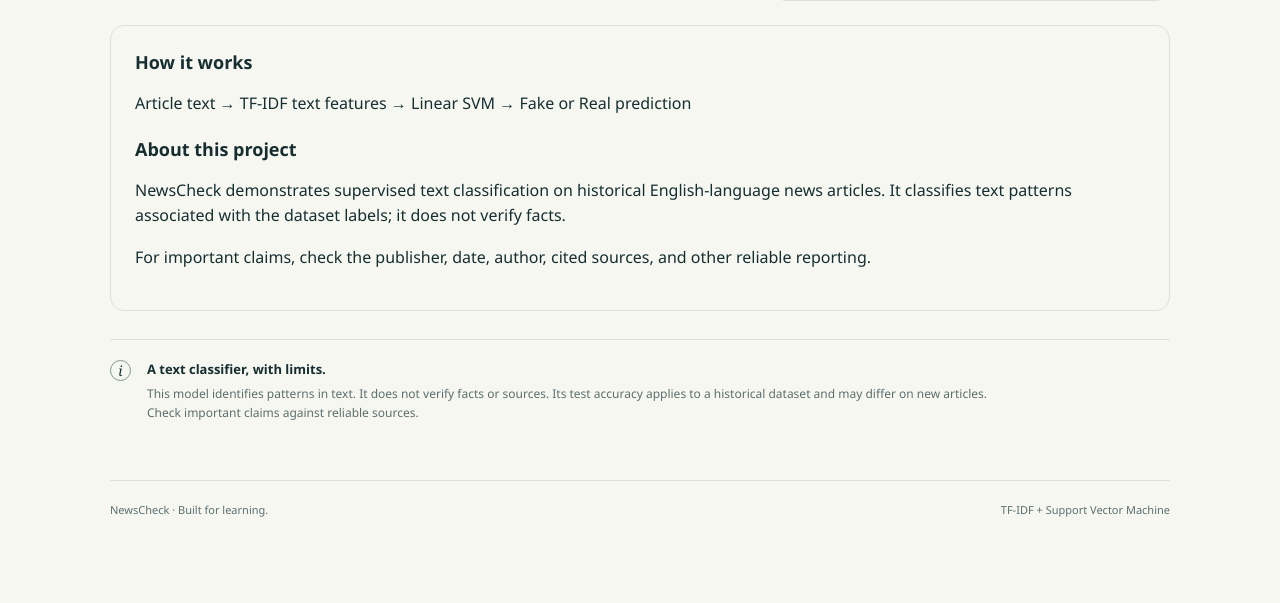
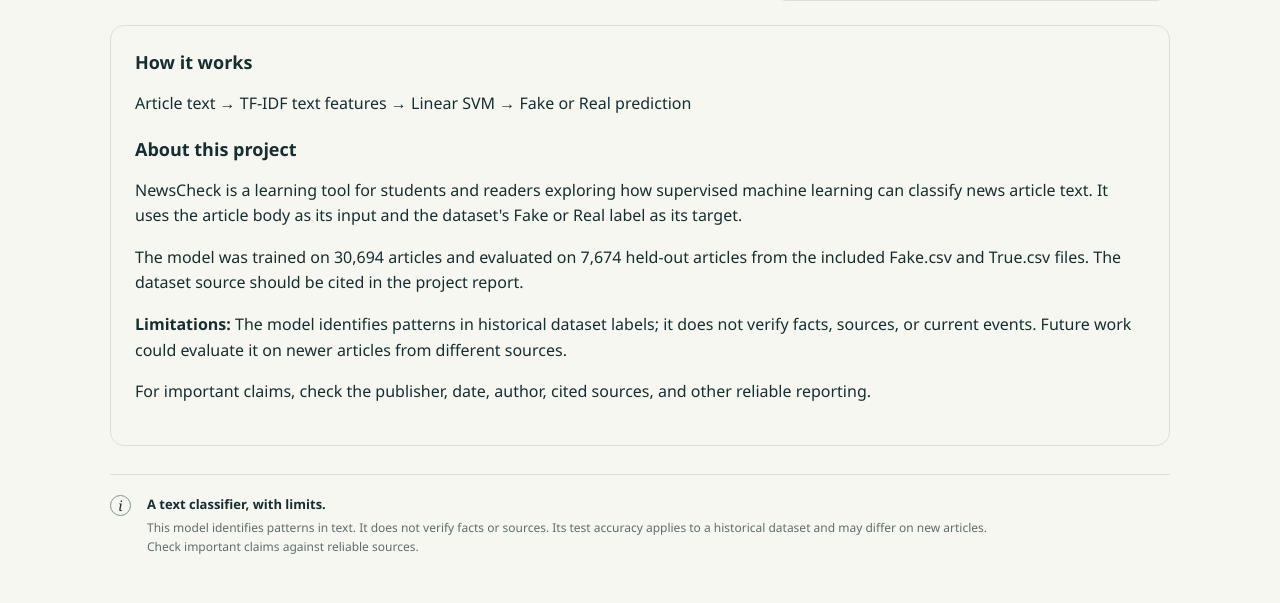
Before and after one commit to DwyaneMalia/Newscheck-SVM, a Flask app: page / in a window 1280 px wide. Shown: the part 1132-1735 px from the top of the page. Before the commit the page ends 1649 px from the top, so only its background shows below. Run offline with Flask 3, Linux system fonts and the light colour scheme; parts of the project's set-up code (start-up, migrations or seed data) failed here and were passed over.

Commit message:
Update project description and limitations in index.html

```diff
--- a/templates/index.html
+++ b/templates/index.html
@@ -103,7 +103,9 @@
         <p>Article text → TF-IDF text features → Linear SVM → Fake or Real prediction</p>
 
         <h2>About this project</h2>
-        <p>NewsCheck demonstrates supervised text classification on historical English-language news articles. It classifies text patterns associated with the dataset labels; it does not verify facts.</p>
+        <p>NewsCheck is a learning tool for students and readers exploring how supervised machine learning can classify news article text. It uses the article body as its input and the dataset's Fake or Real label as its target.</p>
+        <p>The model was trained on 30,694 articles and evaluated on 7,674 held-out articles from the included Fake.csv and True.csv files. The dataset source should be cited in the project report.</p>
+        <p><strong>Limitations:</strong> The model identifies patterns in historical dataset labels; it does not verify facts, sources, or current events. Future work could evaluate it on newer articles from different sources.</p>
         <p>For important claims, check the publisher, date, author, cited sources, and other reliable reporting.</p>
       </section>
 
```
